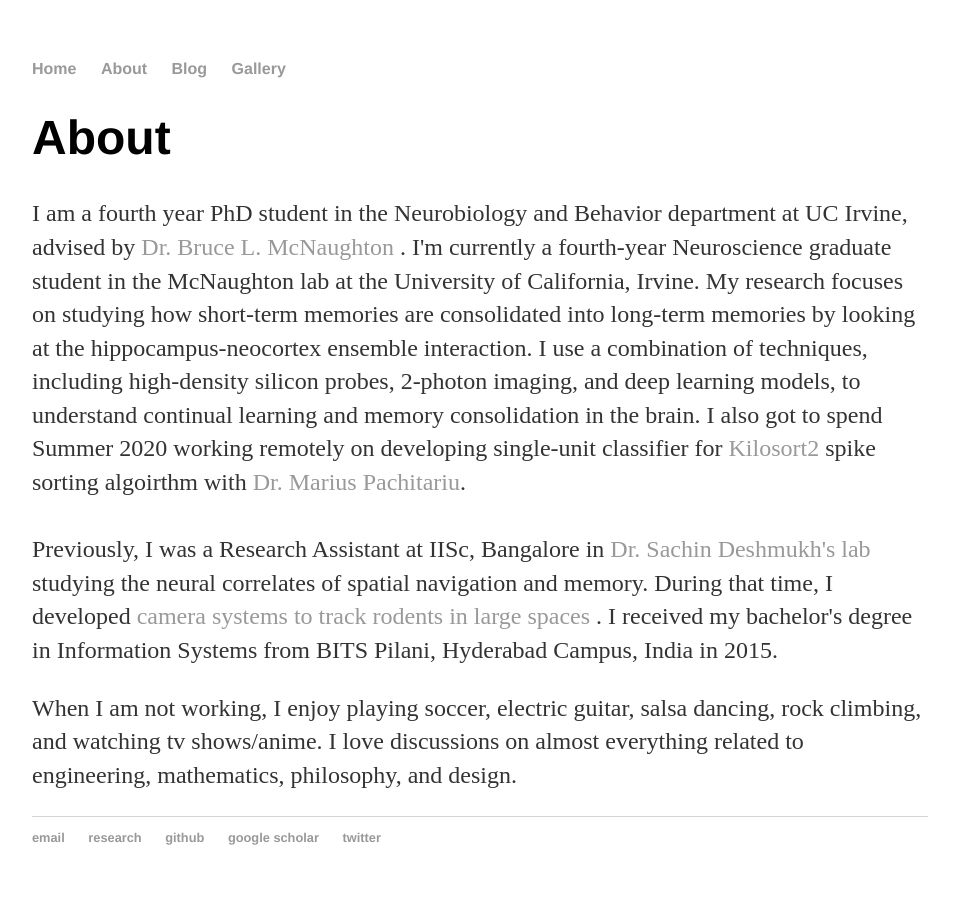
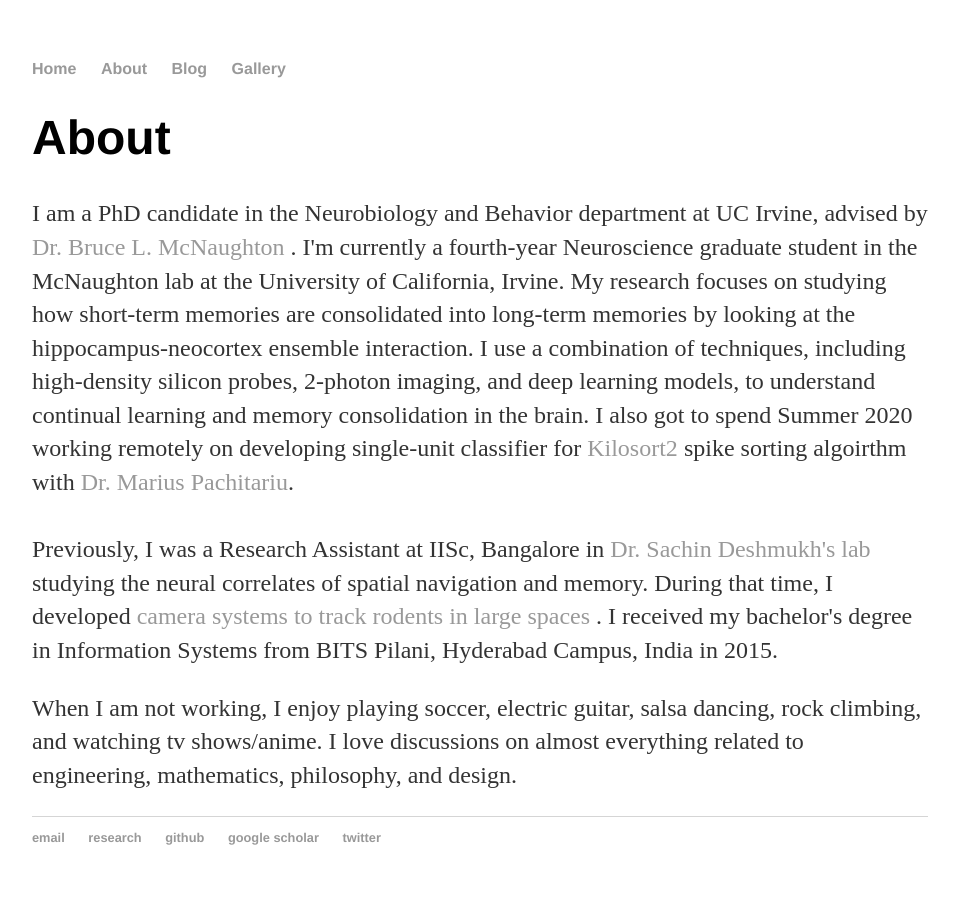
Before and after one commit to rajatsaxena/rajatsaxena.github.io, a Jekyll site: the page built from about/index.html, in a window 1280 px wide. Shown: the whole page, without its empty margins (160-1119 px from the left). Built offline with Jekyll 4.4.1, drawn with Linux system fonts in a browser that asks for light colours.

Commit message:
Update index.html

```diff
--- a/about/index.html
+++ b/about/index.html
@@ -5,7 +5,7 @@ title: Rajat Saxena's Blog
 
 		<div class="about">
 			<h1>About</h1>
-			<p>I am a fourth year PhD student in the Neurobiology and Behavior department at UC Irvine,
+			<p>I am a PhD candidate in the Neurobiology and Behavior department at UC Irvine,
 				advised by <a href="https://cnlm.uci.edu/mcnaughton" target="_blank"> Dr. Bruce L. McNaughton </a>. I'm currently a fourth-year Neuroscience graduate student in the
 				McNaughton lab at the University of California, Irvine. My research focuses on studying how short-term memories are consolidated into long-term memories by looking
 				at the hippocampus-neocortex ensemble interaction. I use a combination of techniques, including high-density silicon probes, 2-photon imaging, and deep learning models,
```
